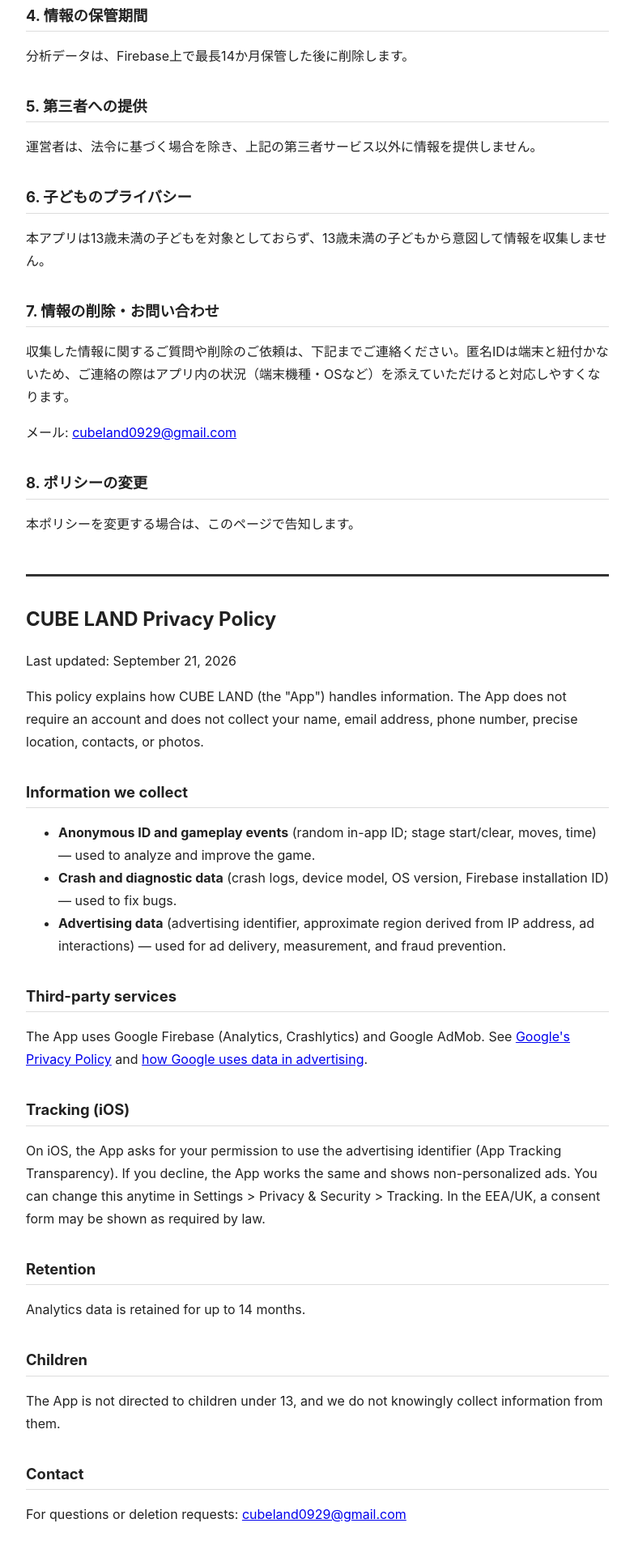
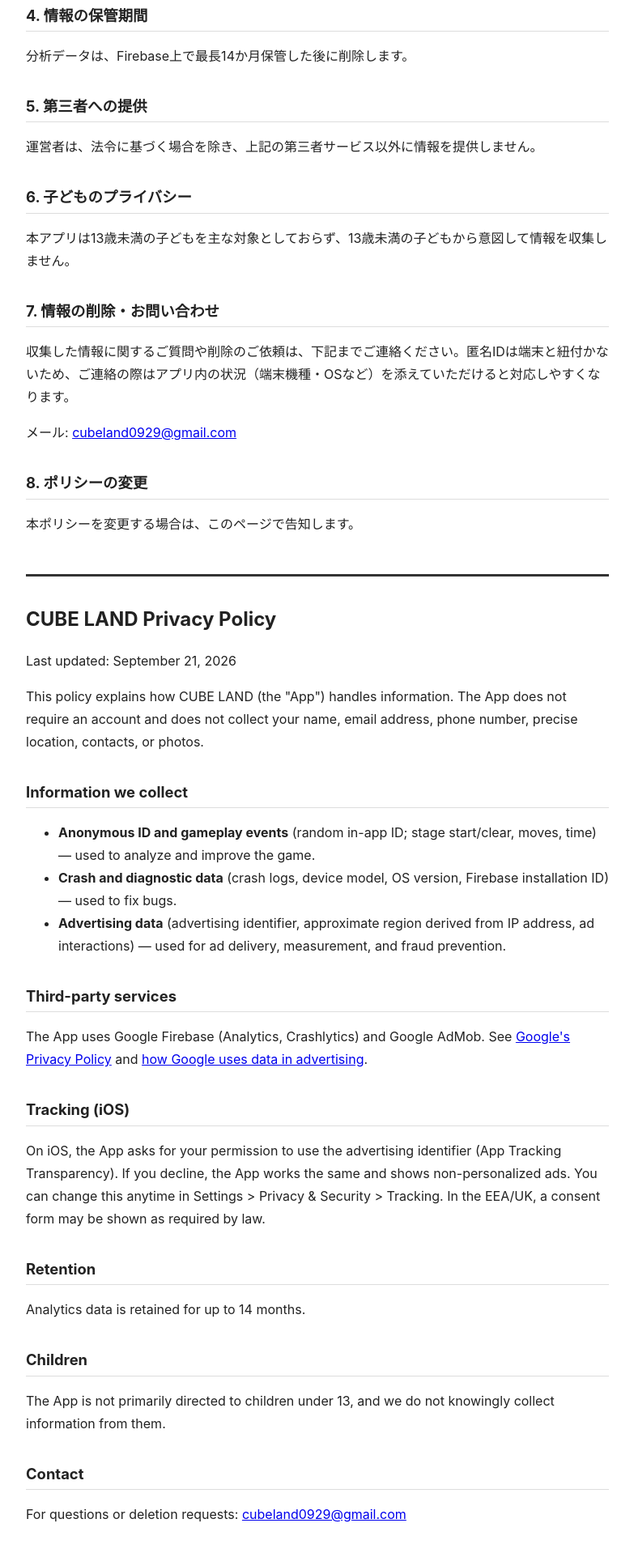
Before and after one commit to shizenkikyo/cubeland-site, a plain HTML site: page privacy.html in a window 1280 px wide. Shown: the part 1070-2988 px from the top of the page at 81% size, without its empty margins (248-1031 px from the left). Drawn offline with Linux system fonts and the light colour scheme.

Commit message:
Clarify age wording in privacy policy

```diff
--- a/privacy.html
+++ b/privacy.html
@@ -43,7 +43,7 @@
 <p>運営者は、法令に基づく場合を除き、上記の第三者サービス以外に情報を提供しません。</p>
 
 <h2>6. 子どものプライバシー</h2>
-<p>本アプリは13歳未満の子どもを対象としておらず、13歳未満の子どもから意図して情報を収集しません。</p>
+<p>本アプリは13歳未満の子どもを主な対象としておらず、13歳未満の子どもから意図して情報を収集しません。</p>
 
 <h2>7. 情報の削除・お問い合わせ</h2>
 <p>収集した情報に関するご質問や削除のご依頼は、下記までご連絡ください。匿名IDは端末と紐付かないため、ご連絡の際はアプリ内の状況（端末機種・OSなど）を添えていただけると対応しやすくなります。</p>
@@ -69,7 +69,7 @@
 <h2>Retention</h2>
 <p>Analytics data is retained for up to 14 months.</p>
 <h2>Children</h2>
-<p>The App is not directed to children under 13, and we do not knowingly collect information from them.</p>
+<p>The App is not primarily directed to children under 13, and we do not knowingly collect information from them.</p>
 <h2>Contact</h2>
 <p>For questions or deletion requests: <a href="mailto:cubeland0929@gmail.com">cubeland0929@gmail.com</a></p>
 </div>
```
